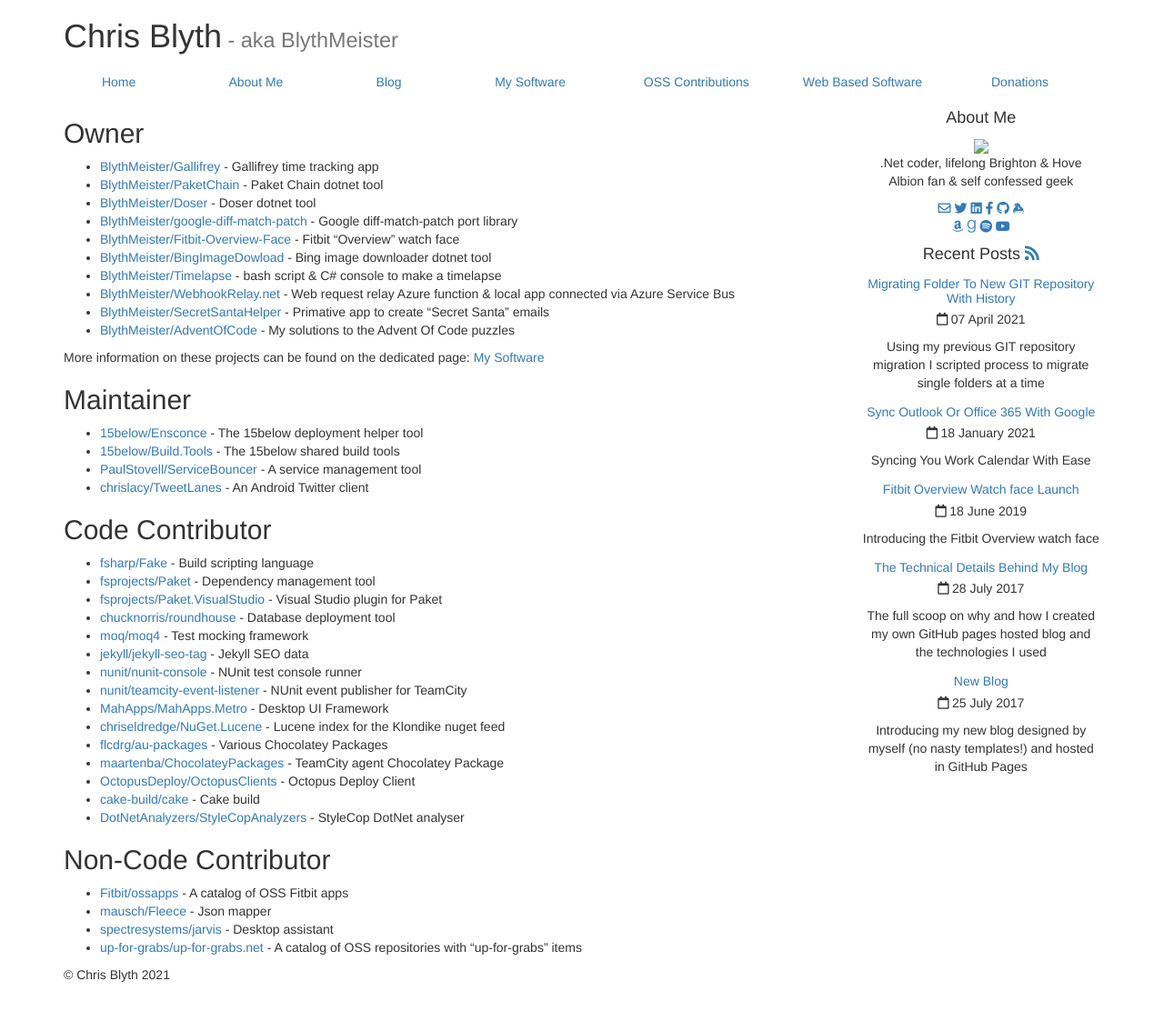
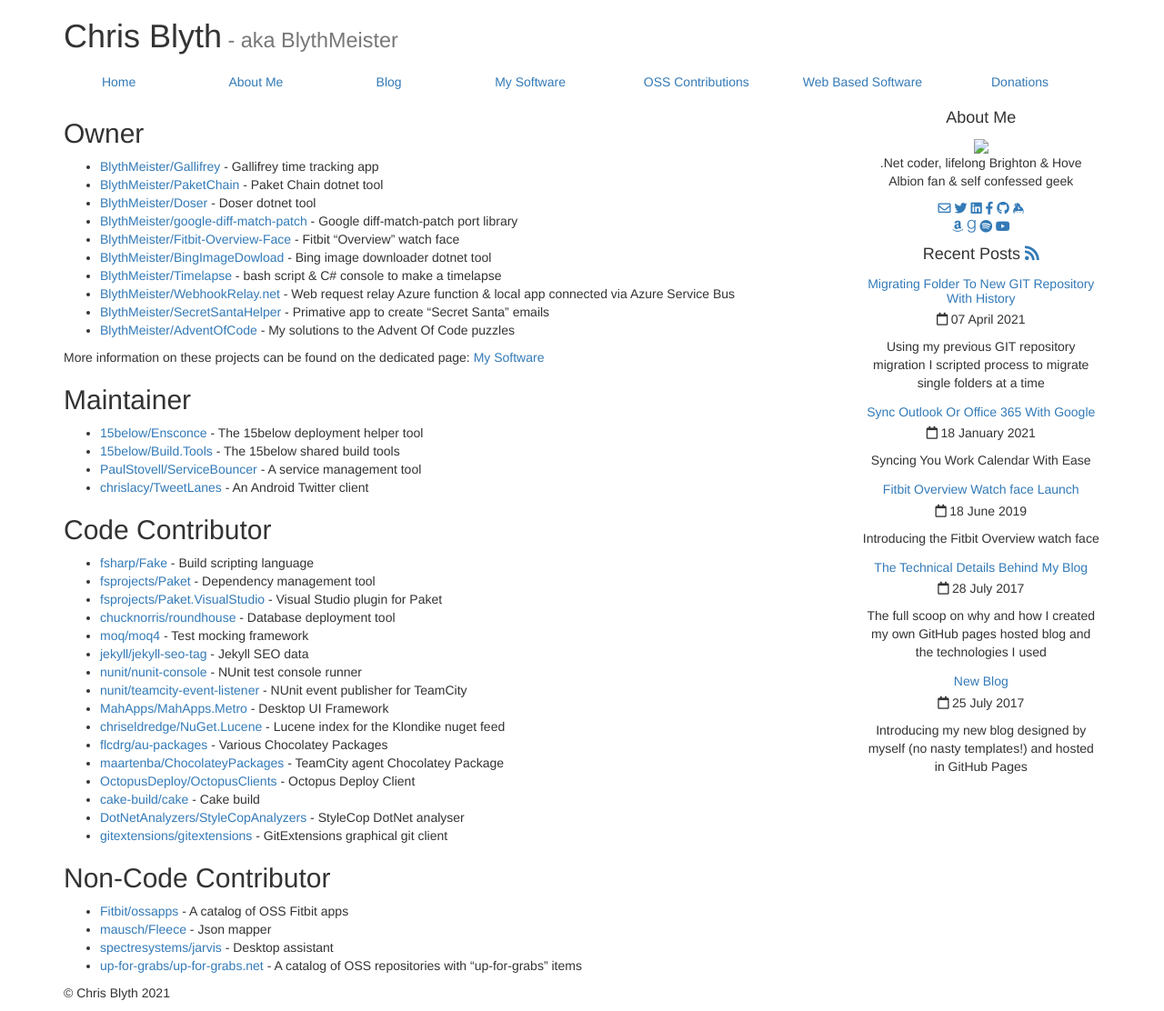
Before and after one commit to BlythMeister/blyth.me.uk, a Jekyll site: the page built from software/oss/index.md, in a window 1280 px wide. Shown: the whole page at 91% size. Built offline with Jekyll 4.4.1, drawn with Linux system fonts in a browser that asks for light colours; nearby versions of some CDN libraries.

Commit message:
Add GitExtensions

```diff
--- a/software/oss/index.md
+++ b/software/oss/index.md
@@ -43,6 +43,7 @@
 * [OctopusDeploy/OctopusClients](https://github.com/OctopusDeploy/OctopusClients/commits?author=BlythMeister) - Octopus Deploy Client
 * [cake-build/cake](https://github.com/cake-build/cake/commits?author=BlythMeister) - Cake build
 * [DotNetAnalyzers/StyleCopAnalyzers](https://github.com/DotNetAnalyzers/StyleCopAnalyzers/commits?author=BlythMeister) - StyleCop DotNet analyser
+* [gitextensions/gitextensions](https://github.com/gitextensions/gitextensions/commits?author=BlythMeister) - GitExtensions graphical git client
 
 ## Non-Code Contributor
 
```
